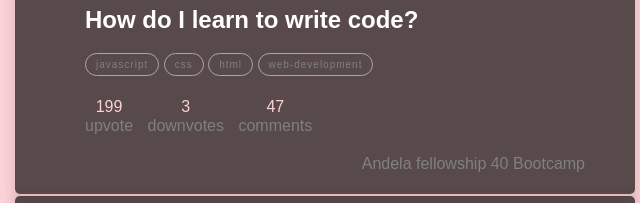
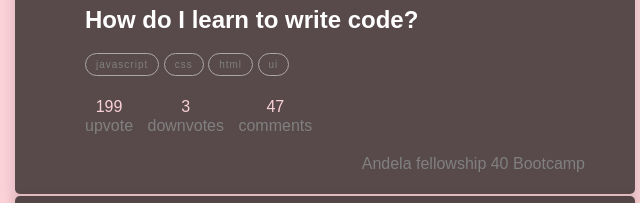
Before and after one commit to boldodod/boldobod.github.io, a plain HTML site: page pages/feed.html in a window 1280 px wide. Shown: the part 142-345 px from the top of the page, 315-955 px from the left. Drawn offline with Linux system fonts and the light colour scheme.

Commit message:
commit UI

```diff
--- a/pages/feed.html
+++ b/pages/feed.html
@@ -3,7 +3,7 @@
 <head>
     <meta charset="utf-8" />
     <meta http-equiv="X-UA-Compatible" content="IE=edge">
-    <title>Questions Page</title>
+    <title>Feed Page</title>
     <meta name="viewport" content="width=device-width, initial-scale=1">
     <link rel="stylesheet" type="text/css" media="screen" href="../css/normalize.css" />
     <link rel="stylesheet" type="text/css" media="screen" href="../css/feed.css" />
@@ -61,7 +61,7 @@
                         <li><a href="#">javascript</a></li>
                         <li><a href="#">css</a></li>
                         <li><a href="#">html</a></li>
-                        <li><a href="#">web-development</a></li>
+                        <li><a href="#">ui</a></li>
                     </ul>
                 </div>
                 <div class="vote">
```
